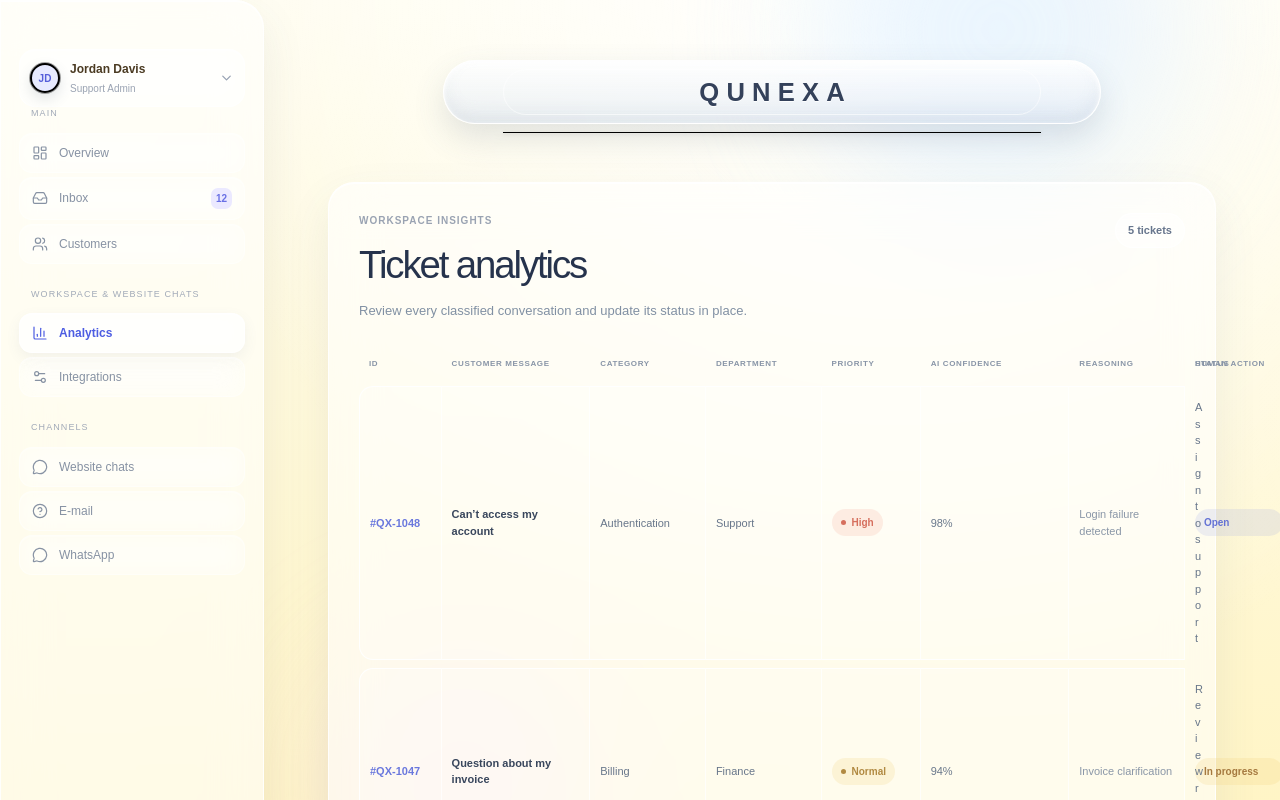
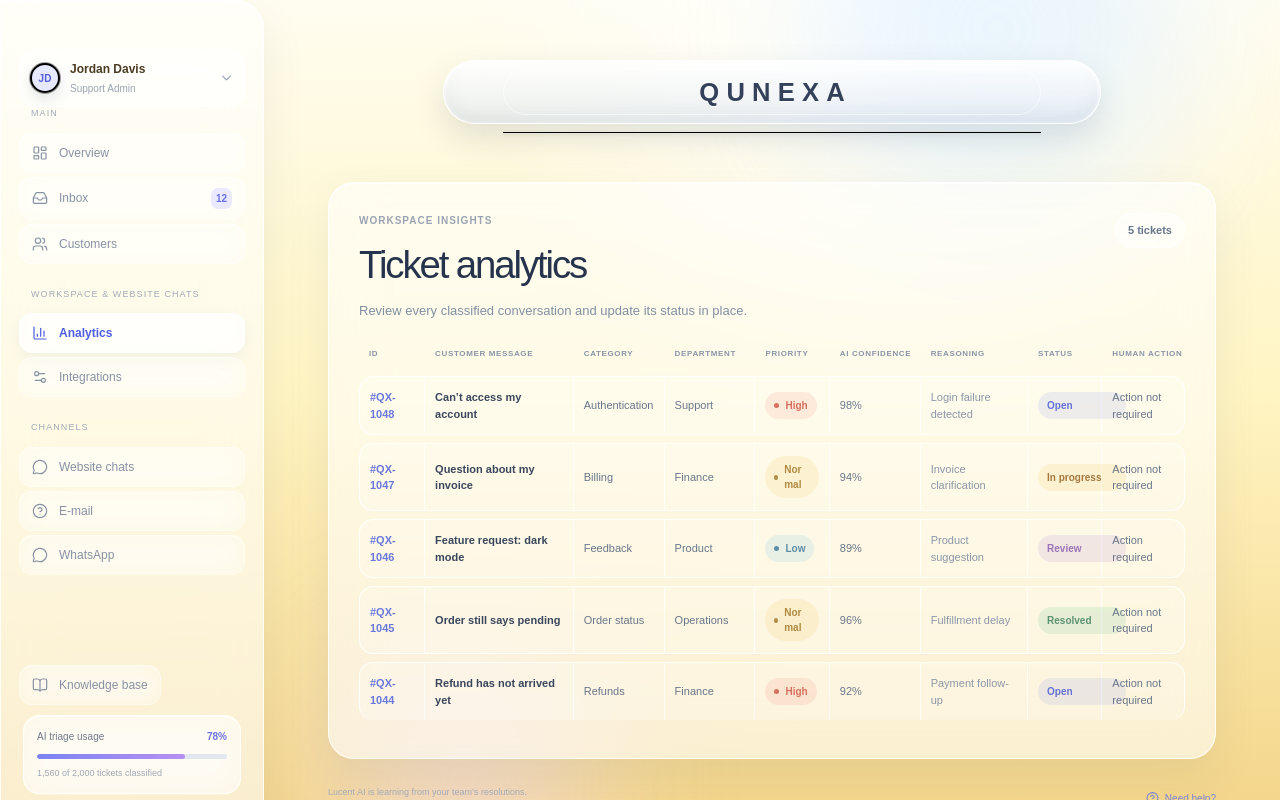
Before and after one commit to G-Deepesh/support-ticket-classifier-design, a Next.js app: page / in a window 1280 px wide. Both pictures are taken after a click on the button "Analytics". Shown: the top 800 px of the page. Built offline with nearby package versions, Linux system fonts and the light colour scheme.

Commit message:
feat: adjust analytics table widths and heading margin
V0-Chat-Id: vdQpqlTGUPk

```diff
--- a/app/globals.css
+++ b/app/globals.css
@@ -73,7 +73,7 @@ button { font: inherit; }
 .qunexa-cylinder span { position: relative; z-index: 1; color: #34415a; font-size: clamp(20px, 2vw, 29px); font-weight: 760; letter-spacing: .28em; text-indent: .28em; text-shadow: 0 1px 0 rgba(255,255,255,.9); }
 @media (max-width: 600px) { .qunexa-topbar { min-height: 82px; padding: 14px 0; }.qunexa-cylinder { width: 88%; height: 52px; }.qunexa-cylinder span { font-size: 18px; } }
 .analytics-view { padding: 30px; border-radius: 26px; min-width: 0; }
-.analytics-heading { display: flex; align-items: flex-start; justify-content: space-between; gap: 20px; margin-bottom: 26px; }
+.analytics-heading { display: flex; align-items: flex-start; justify-content: space-between; gap: 20px; margin-bottom: 16px; }
 .analytics-heading h2 { margin: 4px 0 7px; color: #26334c; font-size: clamp(28px, 3vw, 40px); letter-spacing: -.055em; }
 .analytics-heading p:not(.eyebrow) { margin: 0; color: #8190a3; font-size: 13px; }
 .analytics-count { flex: 0 0 auto; padding: 8px 12px; border: 1px solid rgba(255,255,255,.8); border-radius: 999px; background: rgba(255,255,255,.46); color: #68768d; font-size: 11px; font-weight: 700; }
@@ -84,13 +84,15 @@ button { font: inherit; }
 .analytics-table tbody tr td:first-child { border-left: 1px solid rgba(255,255,255,.92); border-radius: 14px 0 0 14px; }
 .analytics-table tbody tr td:last-child { border-right: 1px solid rgba(255,255,255,.92); border-radius: 0 14px 14px 0; }
 .analytics-table tbody tr:hover td { background: rgba(255,255,255,.42); }
-.analytics-table th:nth-child(1), .analytics-table td:nth-child(1) { width: 10%; }
-.analytics-table th:nth-child(2), .analytics-table td:nth-child(2) { width: 18%; }
-.analytics-table th:nth-child(3), .analytics-table td:nth-child(3) { width: 14%; }
-.analytics-table th:nth-child(4), .analytics-table td:nth-child(4) { width: 14%; }
-.analytics-table th:nth-child(5), .analytics-table td:nth-child(5) { width: 12%; }
-.analytics-table th:nth-child(6), .analytics-table td:nth-child(6) { width: 18%; }
-.analytics-table th:nth-child(7), .analytics-table td:nth-child(7) { width: 14%; }
+.analytics-table th:nth-child(1), .analytics-table td:nth-child(1) { width: 8%; }
+ .analytics-table th:nth-child(2), .analytics-table td:nth-child(2) { width: 18%; }
+ .analytics-table th:nth-child(3), .analytics-table td:nth-child(3) { width: 11%; }
+ .analytics-table th:nth-child(4), .analytics-table td:nth-child(4) { width: 11%; }
+ .analytics-table th:nth-child(5), .analytics-table td:nth-child(5) { width: 9%; }
+ .analytics-table th:nth-child(6), .analytics-table td:nth-child(6) { width: 11%; }
+ .analytics-table th:nth-child(7), .analytics-table td:nth-child(7) { width: 13%; }
+ .analytics-table th:nth-child(8), .analytics-table td:nth-child(8) { width: 9%; }
+ .analytics-table th:nth-child(9), .analytics-table td:nth-child(9) { width: 10%; }
 .analytics-table tbody tr:last-child td { border-bottom: 0; }
 .analytics-table tbody tr { transition: background .2s ease; }
 .analytics-table tbody tr:hover { background: rgba(255,255,255,.34); }
--- a/app/page.tsx
+++ b/app/page.tsx
@@ -163,7 +163,7 @@ export default function Page() {
 function AnalyticsView({ tickets, onUpdate }: { tickets: AnalyticsTicket[]; onUpdate: (id: string, status: string) => void }) {
   return <section className="analytics-view glass-panel" aria-labelledby="analytics-title">
     <div className="analytics-heading"><div><p className="eyebrow">Workspace insights</p><h2 id="analytics-title">Ticket analytics</h2><p>Review every classified conversation and update its status in place.</p></div><div className="analytics-actions"><span className="analytics-count">{tickets.length} tickets</span></div></div>
-    <div className="analytics-table-wrap"><table className="analytics-table"><thead><tr><th>ID</th><th>Customer message</th><th>Category</th><th>Department</th><th>Priority</th><th>AI confidence</th><th>Reasoning</th><th>Status</th><th>Human action</th></tr></thead><tbody>{tickets.map((ticket) => <tr key={ticket.id}><td className="ticket-id">{ticket.id}</td><td className="message-cell">{ticket.message}</td><td>{ticket.category}</td><td>{ticket.department}</td><td><span className={`table-priority ${ticket.priority.toLowerCase()}`}><i />{ticket.priority}</span></td><td className="confidence-cell">{ticket.confidence}</td><td className="reasoning-cell">{ticket.reasoning}</td><td><select className={`table-status-select ${ticket.status.toLowerCase().replace(' ', '-')}`} value={ticket.status} onChange={(event) => onUpdate(ticket.id, event.target.value)} aria-label={`Update status for ${ticket.id}`}><option>Open</option><option>In progress</option><option>Review</option><option>Resolved</option></select></td><td className="human-action-cell">{ticket.action}</td></tr>)}</tbody></table></div>
+    <div className="analytics-table-wrap"><table className="analytics-table"><thead><tr><th>ID</th><th>Customer message</th><th>Category</th><th>Department</th><th>Priority</th><th>AI confidence</th><th>Reasoning</th><th>Status</th><th>Human action</th></tr></thead><tbody>{tickets.map((ticket) => <tr key={ticket.id}><td className="ticket-id">{ticket.id}</td><td className="message-cell">{ticket.message}</td><td>{ticket.category}</td><td>{ticket.department}</td><td><span className={`table-priority ${ticket.priority.toLowerCase()}`}><i />{ticket.priority}</span></td><td className="confidence-cell">{ticket.confidence}</td><td className="reasoning-cell">{ticket.reasoning}</td><td><select className={`table-status-select ${ticket.status.toLowerCase().replace(' ', '-')}`} value={ticket.status} onChange={(event) => onUpdate(ticket.id, event.target.value)} aria-label={`Update status for ${ticket.id}`}><option>Open</option><option>In progress</option><option>Review</option><option>Resolved</option></select></td><td className="human-action-cell">{Number.parseInt(ticket.confidence, 10) < 90 ? 'Action required' : 'Action not required'}</td></tr>)}</tbody></table></div>
   </section>
 }
 
```
